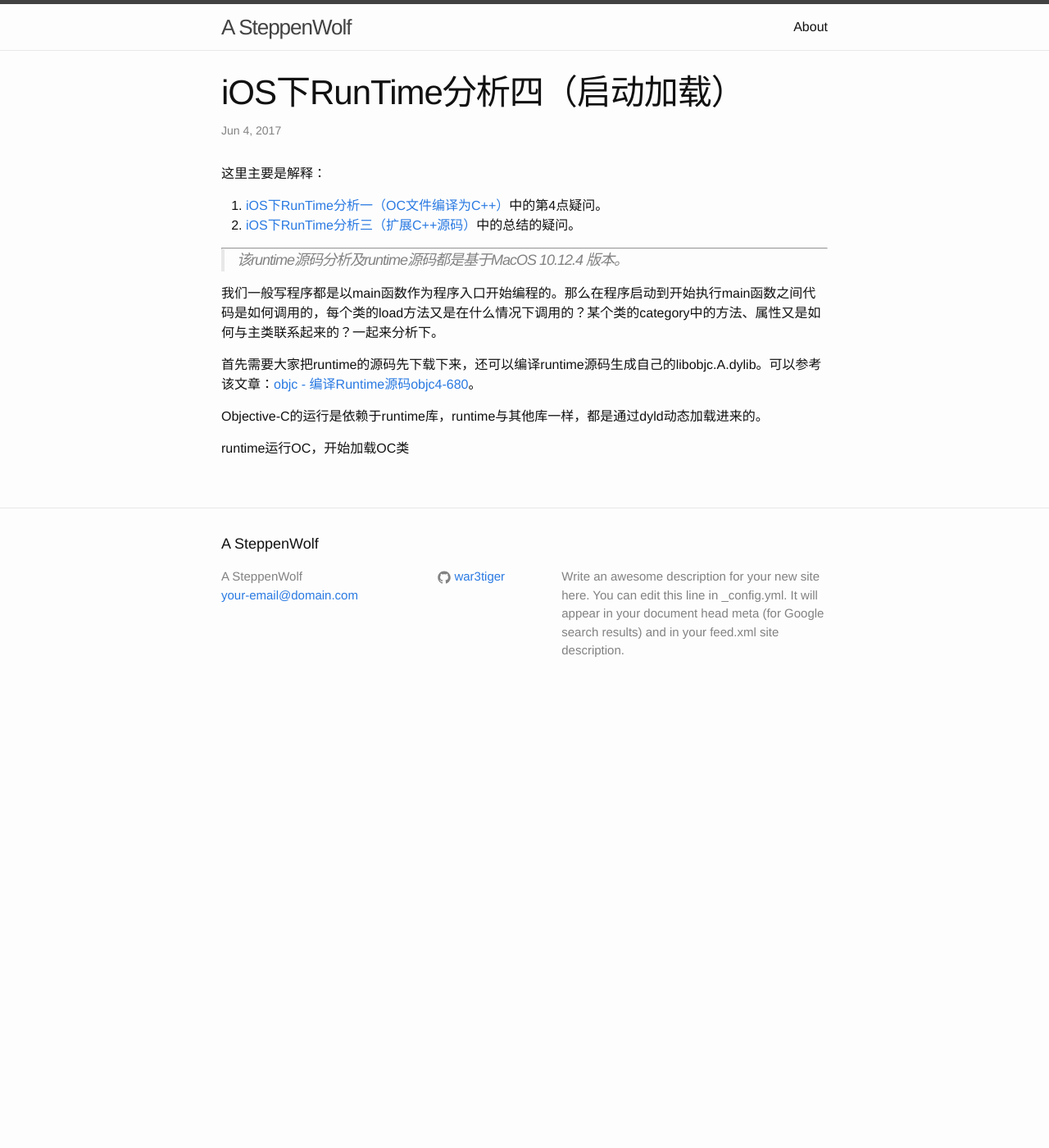
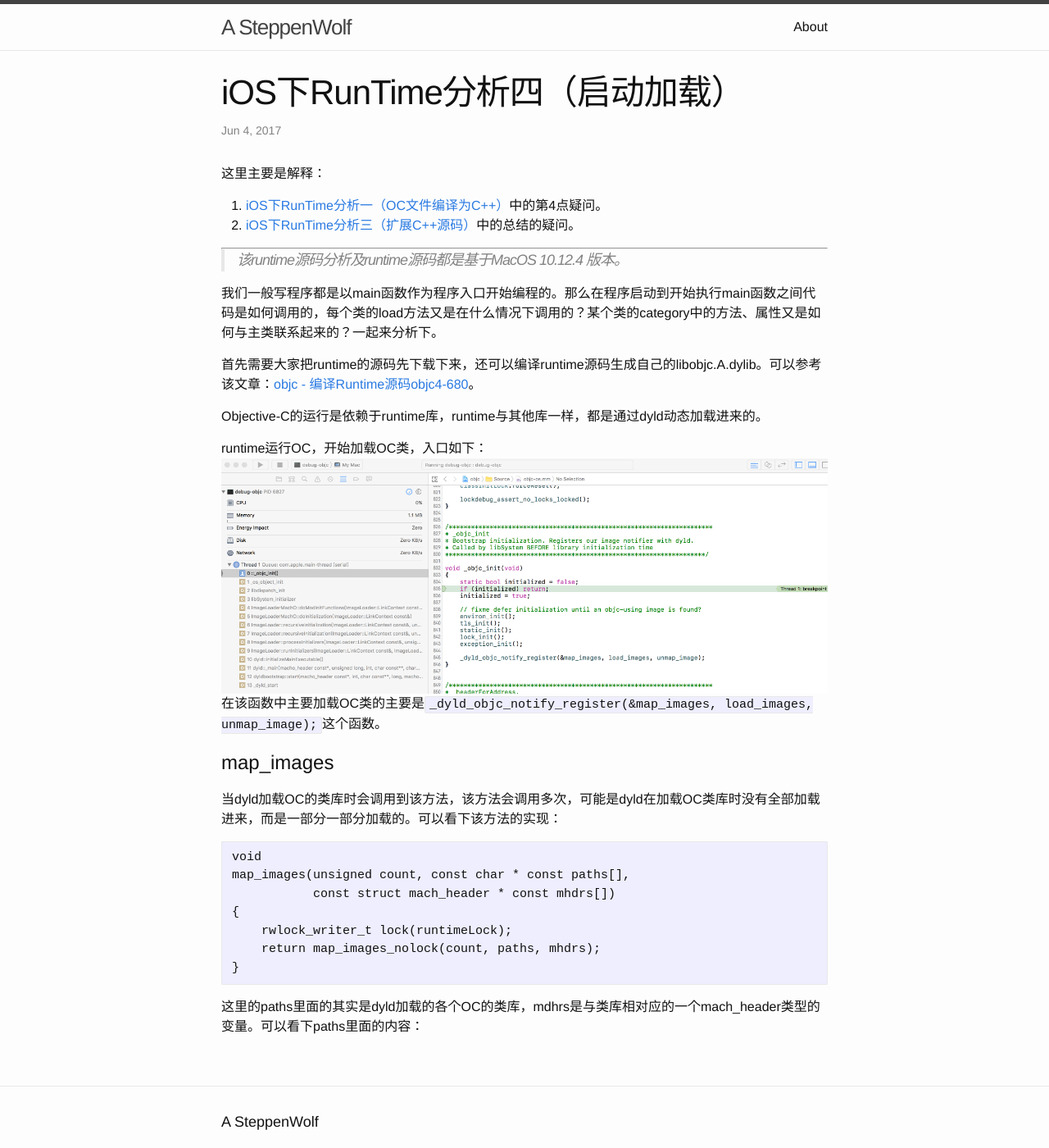
Before and after one commit to war3tiger/war3tiger.github.io, a Jekyll site: the page built from _posts/2017-06-05-RunTime-04.markdown, in a window 1280 px wide and 1400 px high. Shown: the whole window at 82% size. Built offline with Jekyll 4.4.1, drawn with Linux system fonts in a browser that asks for light colours.

Commit message:
runtime04

````diff
--- a/_posts/2017-06-05-RunTime-04.markdown
+++ b/_posts/2017-06-05-RunTime-04.markdown
@@ -19,4 +19,20 @@ categories: jekyll update
 
 Objective-C的运行是依赖于runtime库，runtime与其他库一样，都是通过dyld动态加载进来的。
 
-runtime运行OC，开始加载OC类
+runtime运行OC，开始加载OC类，入口如下：
+![](https://raw.githubusercontent.com/war3tiger/war3tiger.github.io/master/resources/runtime04/_objc_init.png)
+在该函数中主要加载OC类的主要是`_dyld_objc_notify_register(&map_images, load_images, unmap_image);`这个函数。
+# map_images
+当dyld加载OC的类库时会调用到该方法，该方法会调用多次，可能是dyld在加载OC类库时没有全部加载进来，而是一部分一部分加载的。可以看下该方法的实现：
+
+```
+void
+map_images(unsigned count, const char * const paths[],
+           const struct mach_header * const mhdrs[])
+{
+    rwlock_writer_t lock(runtimeLock);
+    return map_images_nolock(count, paths, mhdrs);
+}
+```
+这里的paths里面的其实是dyld加载的各个OC的类库，mdhrs是与类库相对应的一个mach_header类型的变量。可以看下paths里面的内容：
+![]()
````
Also changed, not shown: resources/runtime04/map_images.png (added).
